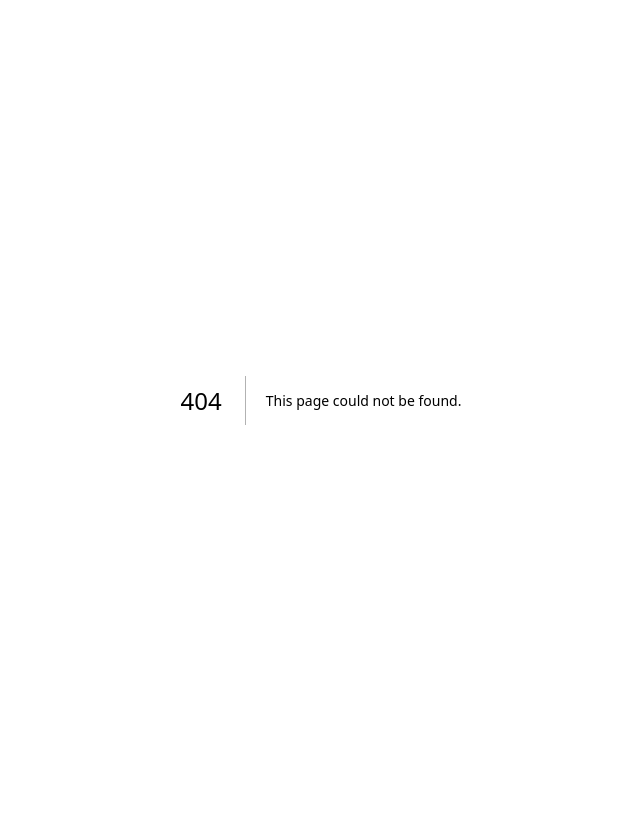
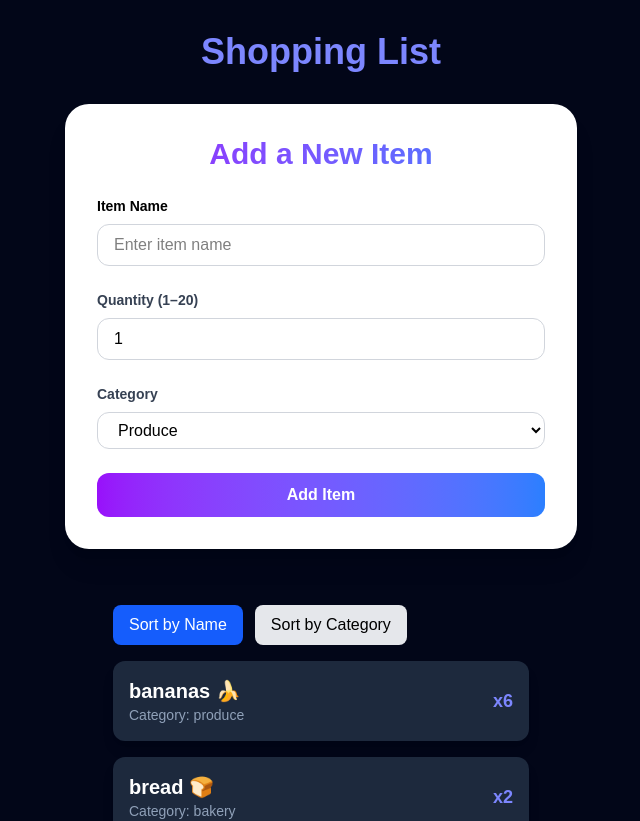
Before and after one commit to MohammadUvesh-Ghanchi/cprg306-assignments, a Next.js app: page /week-8 in a window 1280 px wide. Before the commit this address had no page. Shown: the top 821 px of the page, without its empty margins (319-959 px from the left). Before the commit the page ends 800 px from the top, so only its background shows below. Built offline with nearby package versions, Linux system fonts and the light colour scheme.

Commit message:
created week-8 folder and added the required .js files from week-7

```diff
--- /dev/null
+++ b/app/week-8/item-list.js
@@ -0,0 +1,44 @@
+"use client";
+
+import { useState } from "react";
+import Item from "./item.js";
+
+export default function ItemList({ items }) {
+  const [sortBy, setSortBy] = useState("name");
+
+  const sortedItems = [...items].sort((a, b) => {
+    if (sortBy === "name") return a.name.localeCompare(b.name);
+    if (sortBy === "category") return a.category.localeCompare(b.category);
+    return 0;
+  });
+
+  return (
+    <div className="p-4 w-full max-w-md">
+      <div className="mb-4 text-black space-x-3">
+        <button
+          onClick={() => setSortBy("name")}
+          className={`px-4 py-2 rounded-lg ${
+            sortBy === "name" ? "bg-blue-600 text-white" : "bg-gray-200"
+          }`}
+        >
+          Sort by Name
+        </button>
+
+        <button
+          onClick={() => setSortBy("category")}
+          className={`px-4 py-2 rounded-lg ${
+            sortBy === "category" ? "bg-blue-600 text-white" : "bg-gray-200"
+          }`}
+        >
+          Sort by Category
+        </button>
+      </div>
+
+      <ul className="space-y-2">
+        {sortedItems.map((item) => (
+          <Item key={item.id} {...item} />
+        ))}
+      </ul>
+    </div>
+  );
+}
--- /dev/null
+++ b/app/week-8/item.js
@@ -0,0 +1,11 @@
+export default function Item({ name, quantity, category }) {
+  return (
+    <li className="bg-slate-800 p-4 mb-4 rounded-xl shadow-lg w-full hover:bg-slate-700 transition-all duration-200 flex justify-between items-center">
+      <div>
+        <h3 className="text-xl font-semibold text-white">{name}</h3>
+        <p className="text-sm text-slate-400">Category: {category}</p>
+      </div>
+      <span className="text-indigo-400 font-bold text-lg">x{quantity}</span>
+    </li>
+  );
+}
--- /dev/null
+++ b/app/week-8/items.json
@@ -0,0 +1,74 @@
+[
+  {
+    "id": "1h2GJKH12gkHG31h1H",
+    "name": "milk, 4 L 🥛",
+    "quantity": 1,
+    "category": "dairy"
+  },
+  {
+    "id": "2KJH3k2j3H1k2J3K1H",
+    "name": "bread 🍞",
+    "quantity": 2,
+    "category": "bakery"
+  },
+  {
+    "id": "3h2KJH3k2j3H1k2J3",
+    "name": "eggs, dozen 🥚",
+    "quantity": 2,
+    "category": "dairy"
+  },
+  {
+    "id": "4k2J3K1H2GJKH12gk",
+    "name": "bananas 🍌",
+    "quantity": 6,
+    "category": "produce"
+  },
+  {
+    "id": "5H1h1H2KJH3k2j3H",
+    "name": "broccoli 🥦",
+    "quantity": 3,
+    "category": "produce"
+  },
+  {
+    "id": "6H1k2J3K1H2GJKH1",
+    "name": "chicken breasts, 1 kg 🍗",
+    "quantity": 1,
+    "category": "meat"
+  },
+  {
+    "id": "7gkHG31h1H2KJH3k",
+    "name": "pasta sauce 🍝",
+    "quantity": 3,
+    "category": "canned goods"
+  },
+  {
+    "id": "8j3H1k2J3K1H2GJK",
+    "name": "spaghetti, 454 g 🍝",
+    "quantity": 2,
+    "category": "dry goods"
+  },
+  {
+    "id": "9H12gkHG31h1H2KJ",
+    "name": "toilet paper, 12 pack 🧻",
+    "quantity": 1,
+    "category": "household"
+  },
+  {
+    "id": "10H3k2j3H1k2J3K1",
+    "name": "paper towels, 6 pack",
+    "quantity": 1,
+    "category": "household"
+  },
+  {
+    "id": "11k2J3K1H2GJKH12",
+    "name": "dish soap 🍽️",
+    "quantity": 1,
+    "category": "household"
+  },
+  {
+    "id": "12GJKH12gkHG31h1",
+    "name": "hand soap 🧼",
+    "quantity": 4,
+    "category": "household"
+  }
+]
--- /dev/null
+++ b/app/week-8/new-item.js
@@ -0,0 +1,100 @@
+"use client";
+
+import { useState } from "react";
+
+export default function NewItem({ onAddItem }) {
+  const [name, setName] = useState("");
+  const [quantity, setQuantity] = useState(1);
+  const [category, setCategory] = useState("produce");
+
+  function handleSubmit(event) {
+    event.preventDefault();
+
+    const newItem = {
+      id: Math.random().toString(36).substring(2, 9),
+      name,
+      quantity,
+      category,
+    };
+
+    onAddItem(newItem);
+    setName("");
+    setQuantity(1);
+    setCategory("produce");
+  }
+
+  function handleQuantityChange(e) {
+    const value = Number(e.target.value);
+    if (value >= 1 && value <= 20) setQuantity(value);
+    else if (value > 20) setQuantity(20);
+    else setQuantity(1);
+  }
+
+  return (
+    <div className="bg-white shadow-xl rounded-3xl p-8 w-full max-w-lg hover:scale-[1.05] transition-transform">
+      <h2 className="text-3xl font-extrabold text-center text-transparent bg-clip-text bg-gradient-to-r from-purple-600 to-blue-500 mb-6">
+        Add a New Item
+      </h2>
+
+      <form onSubmit={handleSubmit} className="space-y-6">
+        <div>
+          <label className="block text-sm font-semibold text-black mb-2">
+            Item Name
+          </label>
+          <input
+            type="text"
+            required
+            value={name}
+            onChange={(e) => setName(e.target.value)}
+            placeholder="Enter item name"
+            className="w-full px-4 py-2 border border-gray-300 text-black rounded-xl focus:ring-2 focus:ring-purple-400"
+          />
+        </div>
+
+        <div>
+          <label className="block text-sm font-semibold text-gray-700 mb-2">
+            Quantity (1–20)
+          </label>
+          <input
+            type="number"
+            min="1"
+            max="20"
+            value={quantity}
+            onChange={handleQuantityChange}
+            className="w-full px-4 py-2 border text-black border-gray-300 rounded-xl focus:ring-2 focus:ring-purple-400"
+          />
+        </div>
+
+        <div>
+          <label className="block text-sm font-semibold text-gray-700 mb-2">
+            Category
+          </label>
+          <select
+            value={category}
+            onChange={(e) => setCategory(e.target.value)}
+            className="w-full px-4 py-2 text-black border border-gray-300 rounded-xl focus:ring-2 focus:ring-purple-400"
+          >
+            <option value="produce">Produce</option>
+            <option value="dairy">Dairy</option>
+            <option value="bakery">Bakery</option>
+            <option value="meat">Meat</option>
+            <option value="frozen foods">Frozen Foods</option>
+            <option value="canned goods">Canned Goods</option>
+            <option value="dry goods">Dry Goods</option>
+            <option value="beverages">Beverages</option>
+            <option value="snacks">Snacks</option>
+            <option value="household">Household</option>
+            <option value="other">Other</option>
+          </select>
+        </div>
+
+        <button
+          type="submit"
+          className="w-full bg-gradient-to-r from-purple-600 to-blue-500 text-white font-semibold py-2.5 rounded-xl hover:opacity-90 active:scale-95 transition"
+        >
+          Add Item
+        </button>
+      </form>
+    </div>
+  );
+}
--- /dev/null
+++ b/app/week-8/page.js
@@ -0,0 +1,28 @@
+"use client";
+
+import { useState } from "react";
+import ItemList from "./item-list.js";
+import NewItem from "./new-item.js";
+import itemsData from "./items.json";
+
+export default function Page() {
+  const [items, setItems] = useState(itemsData);
+
+  function handleAddItem(newItem) {
+    setItems((prevItems) => [...prevItems, newItem]);
+  }
+
+  return (
+    <main className="bg-slate-950 min-h-screen p-8 flex flex-col items-center">
+      <h1 className="text-4xl font-bold text-indigo-400 mb-8">Shopping List</h1>
+
+      {/* Add item form */}
+      <div className="mb-10 w-full flex justify-center">
+        <NewItem onAddItem={handleAddItem} />
+      </div>
+
+      {/* Item list */}
+      <ItemList items={items} />
+    </main>
+  );
+}
```
